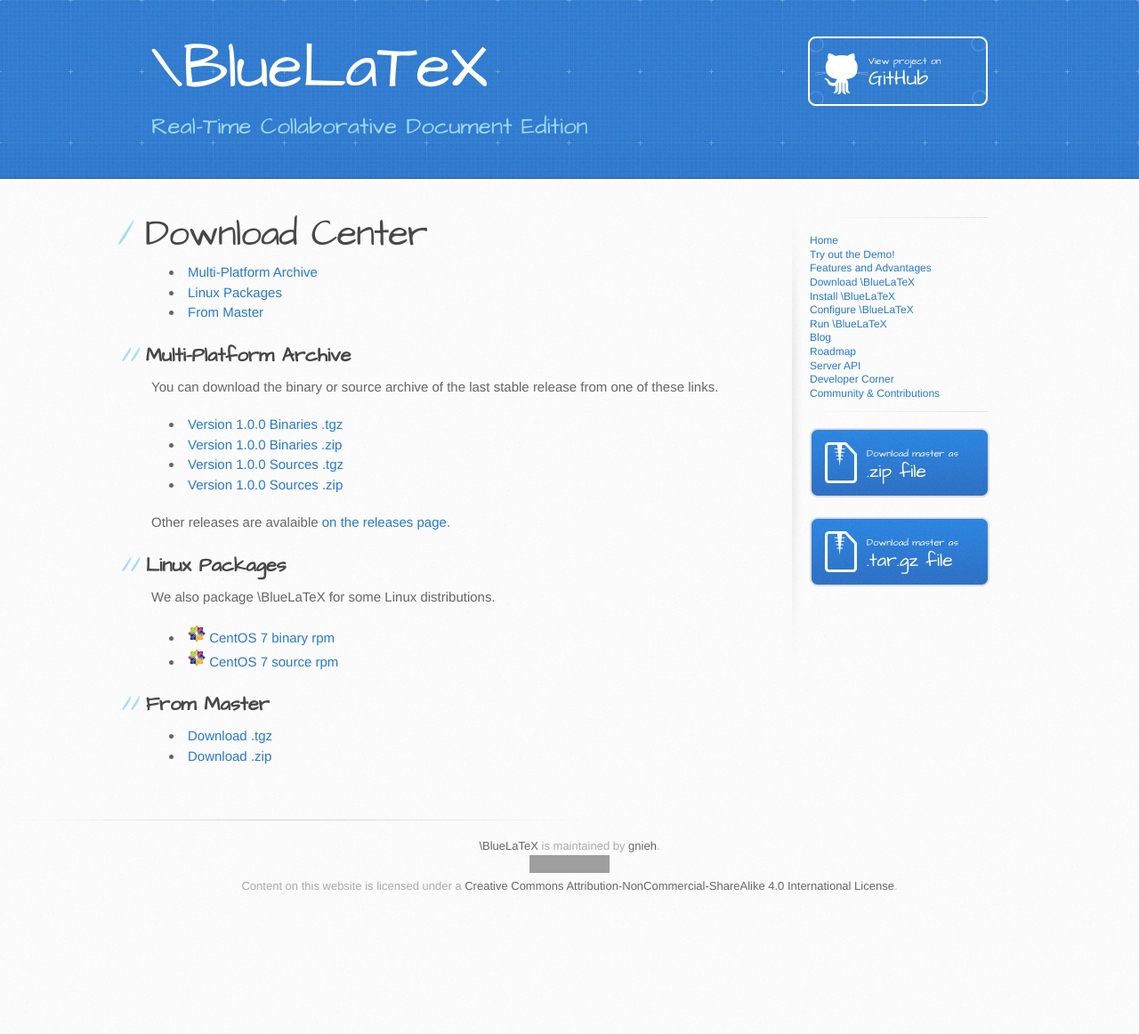
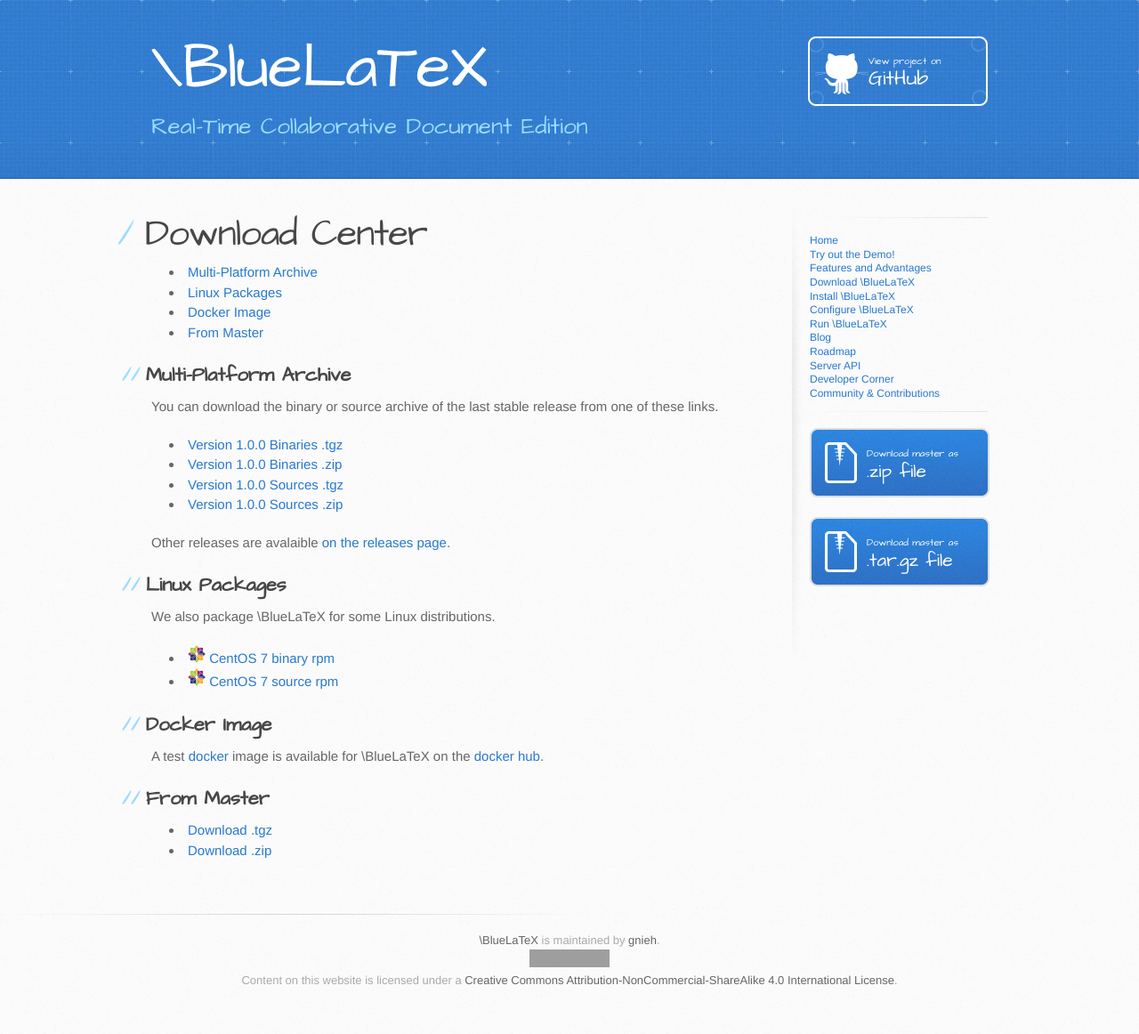
Before and after one commit to jeromedrouet/bluelatex-website, a Jekyll site: the page built from download/index.markdown, in a window 1280 px wide. Shown: the whole page at 89% size. Built offline with Jekyll 4.4.1, drawn with Linux system fonts in a browser that asks for light colours; before the commit the page ends 1056 px from its top, so only the background shows below that; grey boxes are pictures that could not be loaded.

Commit message:
Add link to docker image

```diff
--- a/download/index.markdown
+++ b/download/index.markdown
@@ -30,6 +30,11 @@
  - ![CentOS logo](/images/centos.png) [CentOS 7 binary rpm](http://ares.ptitoliv.net/bluelatex/bluelatex-1.0.0-1.el7.centos.x86_64.rpm)
  - ![CentOS logo](/images/centos.png) [CentOS 7 source rpm](http://ares.ptitoliv.net/bluelatex/bluelatex-1.0.0-1.el7.centos.src.rpm)
 
+Docker Image
+------------
+
+A test [docker](https://www.docker.com/) image is available for \BlueLaTeX on the [docker hub](https://registry.hub.docker.com/u/ptitoliv/bluelatex-docker/).
+
 From Master
 -----------
 
```
